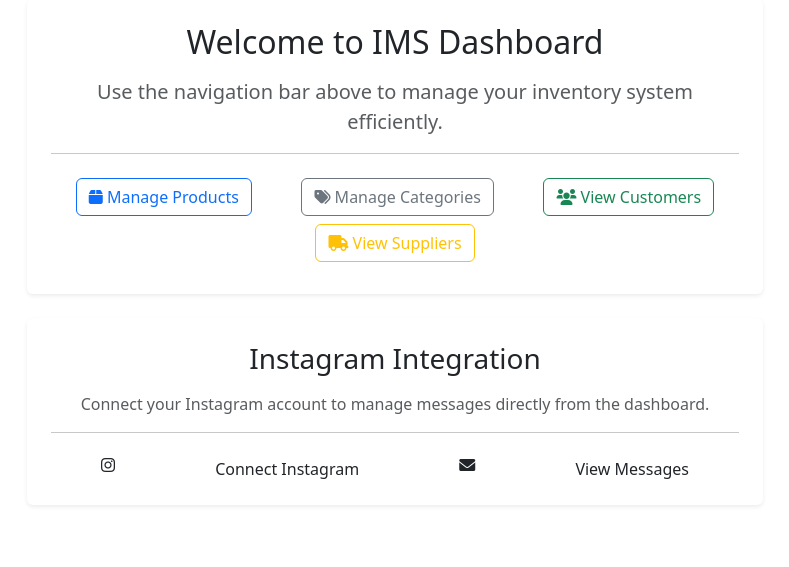
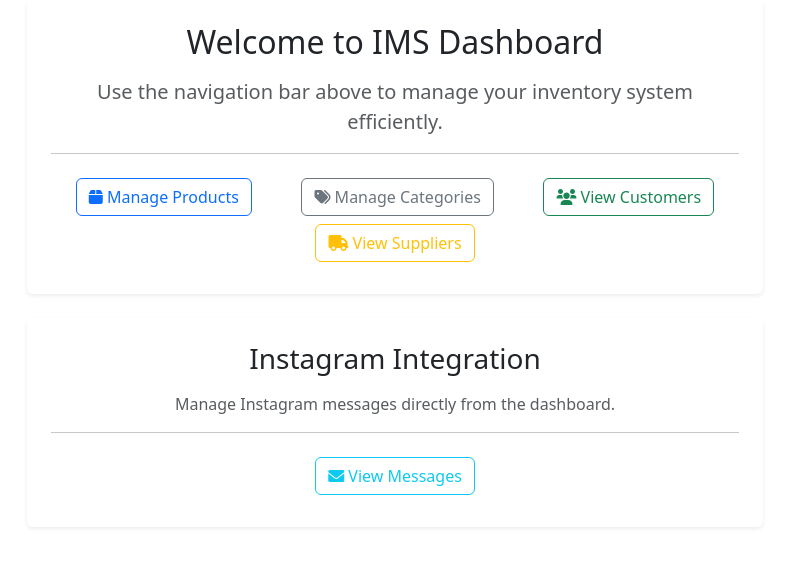
Before and after one commit to Sarcasticsalad/IMS_v2, a Django app: page /ims/dashboard/ in a window 1280 px wide. Shown: the part 97-664 px from the top of the page, without its empty margins (245-1034 px from the left). Run offline with Django 4.2, Linux system fonts and the light colour scheme; the visitor is signed in with stand-in values (Sample User, id 1); some libraries are stand-ins or nearby versions.

Commit message:
added message interface to the app

```diff
--- a/ims_project/ims/templates/ims/instagram_widget.html
+++ b/ims_project/ims/templates/ims/instagram_widget.html
@@ -1,13 +1,13 @@
 <div class="card shadow-sm border-0 mt-4">
     <div class="card-body p-4">
     <h3 class="card-title text-center mb-3">Instagram Integration</h3>
-    <p class="text-center text-muted">Connect your Instagram account to manage messages directly from the dashboard.</p>
+    <p class="text-center text-muted">Manage Instagram messages directly from the dashboard.</p>
     <hr>
     <div class="d-flex justify-content-around flex-wrap mt-4">
-    {% comment %} <a href="{% url 'instagram_automation:instagram_setup' %}" class="btn btn-outline-danger mb-2"> {% endcomment %}
-    <i class="fab fa-instagram"></i> Connect Instagram
+    {% comment %} <a href="{% url 'instagram_automation:instagram_setup' %}" class="btn btn-outline-danger mb-2">
+    <i class="fab fa-instagram"></i> Connect Instagram {% endcomment %}
     </a>
-   {% comment %} <a href="{% url 'instagram_automation:message_log_list' %}" class="btn btn-outline-info mb-2"> {% endcomment %}
+   <a href="{% url 'instagram_automation:message_logs' %}" class="btn btn-outline-info mb-2">
    <i class="fas fa-envelope"></i> View Messages
                 </a>
             </div>
```
